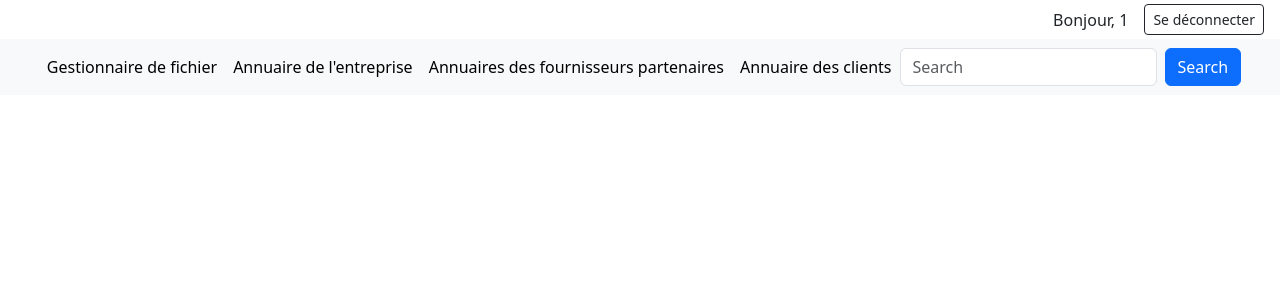
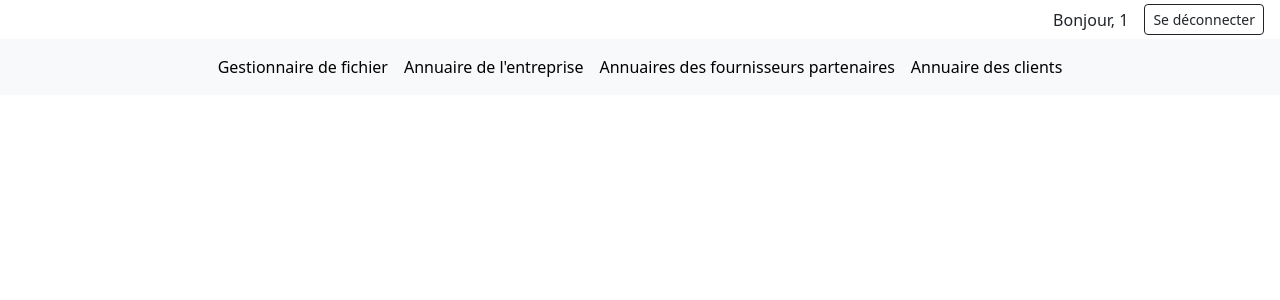
Before and after one commit to PhoenixFarfelu/SAE203, a PHP site: page /index.php in a window 1280 px wide. Shown: the top 300 px of the page. Run offline with PHP 8.4, Linux system fonts and the light colour scheme; the visitor is signed in with stand-in values (Sample User, id 1).

Commit message:
modification fonction navigation

```diff
--- a/intranet/scripts/fonctions.php
+++ b/intranet/scripts/fonctions.php
@@ -166,10 +166,6 @@ function navigation()
           <a class="nav-link active" href="/SAE203/intranet/annuaire_clients.php" onmouseover="agrandir(this)" onmouseout="revenir(this)">Annuaire des clients</a>
         </li>
         </ul>
-        <form class="d-flex ">
-            <input class="form-control me-2" type="text" placeholder="Search">
-            <button class="btn btn-primary" type="button">Search</button>
-        </form>
         </nav>
     </div>
 
@@ -205,7 +201,7 @@ function entete()
                 <div class="d-flex align-items-center ms-auto">
 
                     <span class="text-dark me-3">Bonjour, '.$_SESSION["nom"].'</span>
-                          <a href="../html/deconnexion.php" class="btn btn-outline-dark btn-sm">Se déconnecter</a>
+                          <a href="/SAE203/intranet/deconnexion.php" class="btn btn-outline-dark btn-sm">Se déconnecter</a>
 
             </div>
             </div>
```
